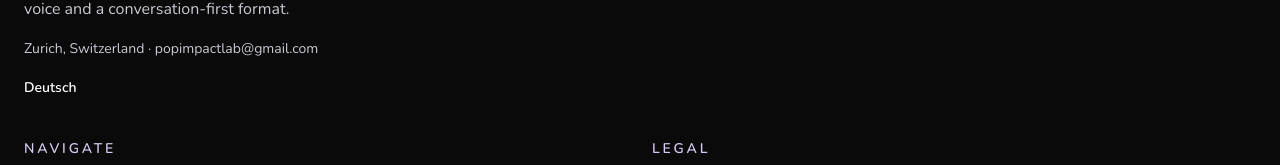
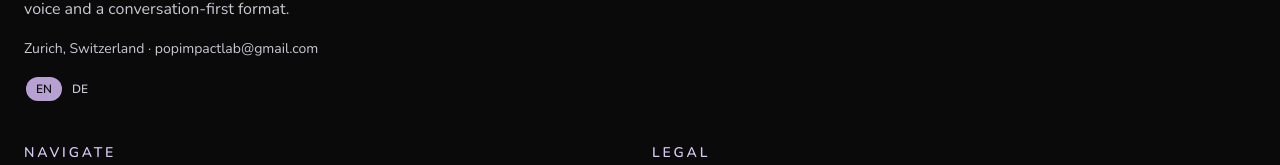
Before and after one commit to astuerch/POP_website, a Next.js app: page /en/events/social-media-how-it-changes-your-mind in a window 1280 px wide. Shown: the part 2512-2677 px from the top of the page. Built offline with nearby package versions, Linux system fonts and the light colour scheme; no server answers.

Commit message:
language switch

```diff
--- /dev/null
+++ b/components/language-switch.tsx
@@ -0,0 +1,53 @@
+"use client";
+
+import {useLocale} from "next-intl";
+
+import {usePathname, useRouter} from "@/i18n/navigation";
+import {locales} from "@/i18n/routing";
+import {cn} from "@/lib/utils";
+
+/**
+ * Segmented EN / DE language toggle. The current language is highlighted, the
+ * other is a muted button that switches locale on the same route. Clearer than
+ * a single button that showed only the *target* language (which read as if it
+ * were the current one).
+ */
+export function LanguageSwitch({className}: {className?: string}) {
+  const locale = useLocale();
+  const pathname = usePathname();
+  const router = useRouter();
+
+  return (
+    <div
+      className={cn(
+        "inline-flex items-center rounded-full border border-white/15 p-0.5 text-xs font-semibold",
+        className,
+      )}
+    >
+      {locales.map((code) => {
+        const active = code === locale;
+        return (
+          <button
+            key={code}
+            type="button"
+            aria-current={active ? "true" : undefined}
+            aria-label={code === "de" ? "Auf Deutsch wechseln" : "Switch to English"}
+            onClick={() => {
+              if (!active) {
+                router.replace(pathname, {locale: code});
+              }
+            }}
+            className={cn(
+              "rounded-full px-2.5 py-1 uppercase transition",
+              active
+                ? "bg-brand-lila text-brand-ink"
+                : "text-brand-mist hover:text-brand-fog cursor-pointer",
+            )}
+          >
+            {code}
+          </button>
+        );
+      })}
+    </div>
+  );
+}
--- a/components/site-footer.tsx
+++ b/components/site-footer.tsx
@@ -2,20 +2,18 @@
 
 import {useLocale, useTranslations} from "next-intl";
 
-import {Link, usePathname, useRouter} from "@/i18n/navigation";
+import {Link, usePathname} from "@/i18n/navigation";
 import {legalLinks, navLinks, siteConfig} from "@/lib/site";
 import {Eyebrow} from "@/components/eyebrow";
 import {Glow} from "@/components/glow";
+import {LanguageSwitch} from "@/components/language-switch";
 import {PartnersStrip} from "@/components/partners-strip";
 
 export function SiteFooter() {
   const pathname = usePathname();
-  const router = useRouter();
   const locale = useLocale();
   const tNav = useTranslations("nav");
   const tFooter = useTranslations("footer");
-
-  const nextLocale = locale === "en" ? "de" : "en";
 
   // Which top-level page are we on? `usePathname()` strips the locale, so a
   // URL like /en/events/foo comes in here as /events/foo. Legal pages and
@@ -63,13 +61,7 @@
           <p className="text-brand-mist text-sm">
             {siteConfig.location} · {siteConfig.email}
           </p>
-          <button
-            type="button"
-            className="text-brand-fog link-slide text-sm font-semibold"
-            onClick={() => router.replace(pathname, {locale: nextLocale})}
-          >
-            {tFooter("switchLanguage")}
-          </button>
+          <LanguageSwitch />
         </div>
 
         <div className="grid grid-cols-2 gap-6 sm:gap-8">
--- a/components/site-navbar.tsx
+++ b/components/site-navbar.tsx
@@ -1,12 +1,13 @@
 "use client";
 
 import Image from "next/image";
-import {useLocale, useTranslations} from "next-intl";
-import {type MouseEvent, useCallback, useEffect, useState} from "react";
+import {useTranslations} from "next-intl";
+import {type MouseEvent, useEffect, useState} from "react";
 
-import {Link, usePathname, useRouter} from "@/i18n/navigation";
+import {Link, usePathname} from "@/i18n/navigation";
 import {navLinks} from "@/lib/site";
 import {buttonClasses} from "@/components/ui/button";
+import {LanguageSwitch} from "@/components/language-switch";
 import {cn} from "@/lib/utils";
 
 /** Returns true when the given href matches the current pathname. */
@@ -16,13 +17,10 @@
 
 export function SiteNavbar() {
   const pathname = usePathname();
-  const router = useRouter();
-  const locale = useLocale();
   const t = useTranslations("nav");
   const [isOpen, setIsOpen] = useState(false);
   const [scrolled, setScrolled] = useState(false);
 
-  const nextLocale = locale === "en" ? "de" : "en";
   const tagline = t("tagline");
 
   useEffect(() => {
@@ -60,11 +58,6 @@
       window.scrollTo(0, 0);
     }
   }
-
-  const handleLocaleSwitch = useCallback(() => {
-    router.replace(pathname, {locale: nextLocale});
-    setIsOpen(false);
-  }, [router, pathname, nextLocale]);
 
   return (
     <>
@@ -129,23 +122,11 @@
             >
               {t("newsletter")}
             </Link>
-            <button
-              type="button"
-              className="text-brand-fog rounded-full border border-white/15 px-4 py-2 text-sm font-semibold transition hover:bg-white/10"
-              onClick={handleLocaleSwitch}
-            >
-              {t("switchLanguage")}
-            </button>
+            <LanguageSwitch />
           </div>
 
           <div className="flex items-center gap-3 lg:hidden">
-            <button
-              type="button"
-              className="text-brand-fog rounded-full border border-white/15 px-4 py-2 text-sm font-semibold"
-              onClick={handleLocaleSwitch}
-            >
-              {t("switchLanguage")}
-            </button>
+            <LanguageSwitch />
             <button
               type="button"
               className="text-brand-fog inline-flex h-11 w-11 items-center justify-center rounded-full border border-white/15"
```
